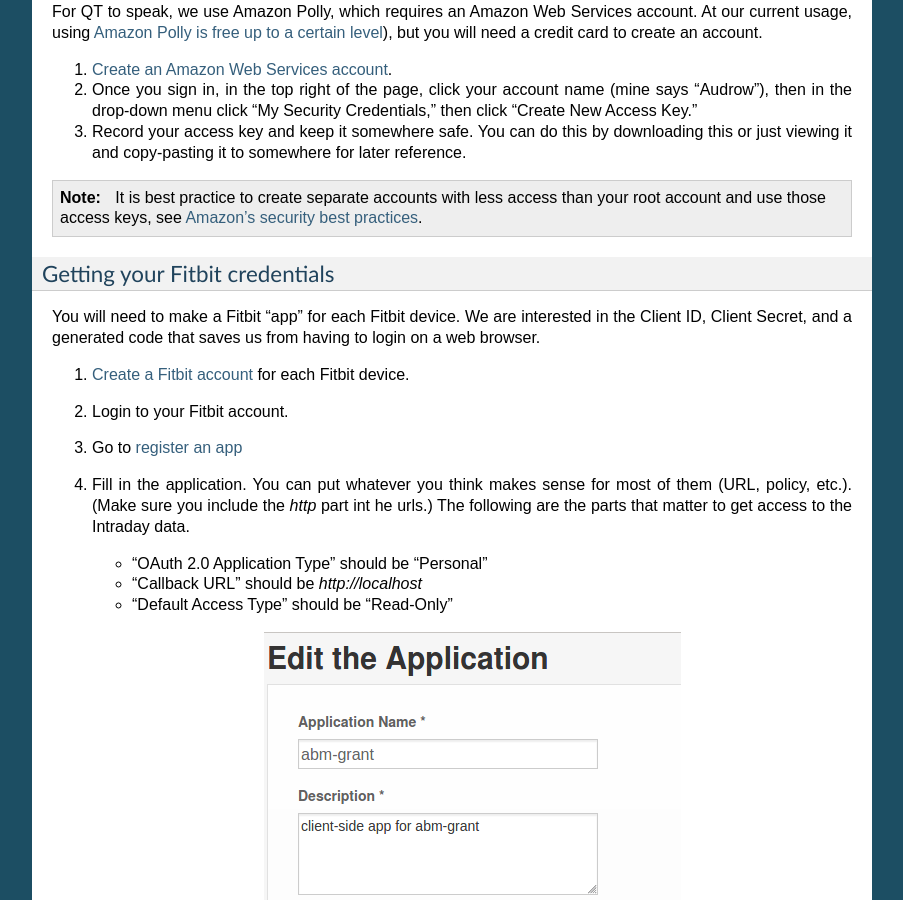
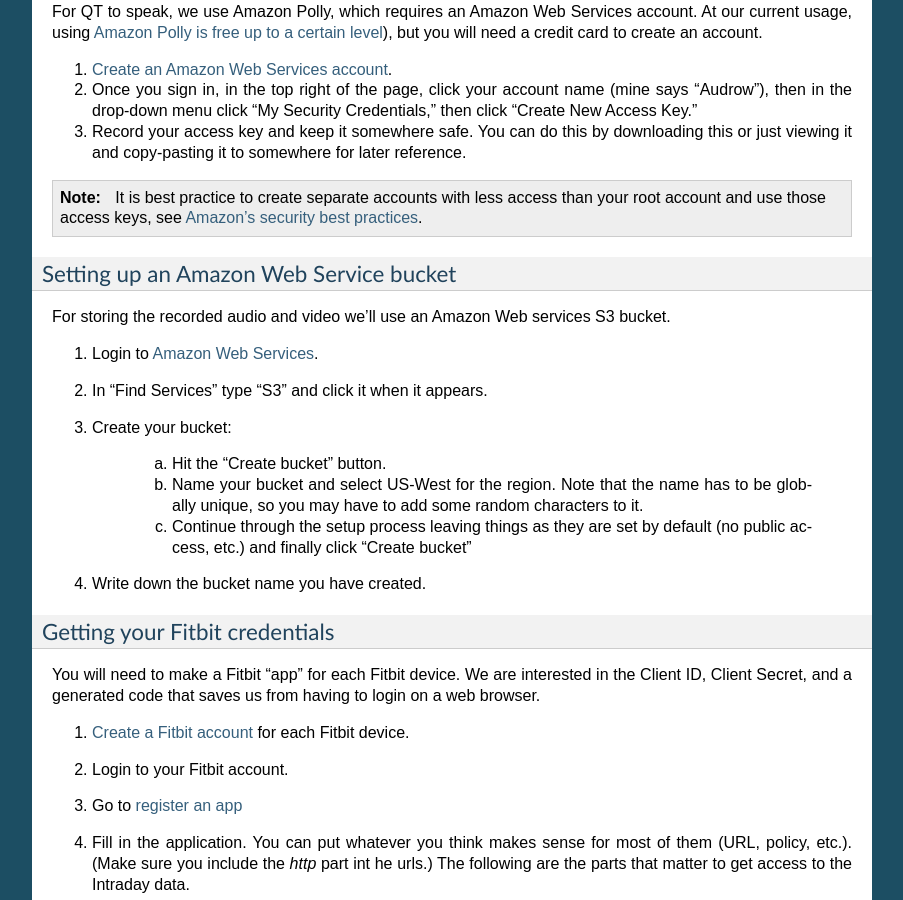
Before and after one commit to robotpt/abm-setup, a Sphinx documentation site: the page built from docs/setup.rst, in a window 1280 px wide and 900 px high, scrolled down 5003 px. Shown: the whole window, without its empty margins (198-1101 px from the left). Built offline with Sphinx 7.4.7, drawn with Linux system fonts in a browser that asks for light colours; some of the changed text lies outside the part shown.

Commit message:
Add instructions for setting up AWS bucket

```diff
--- a/docs/setup.rst
+++ b/docs/setup.rst
@@ -200,6 +200,25 @@ For QT to speak, we use Amazon Polly, which requires an Amazon Web Services acco
 
     It is best practice to create separate accounts with less access than your root account and use those access keys, see `Amazon's security best practices <https://aws.amazon.com/blogs/security/getting-started-follow-security-best-practices-as-you-configure-your-aws-resources/>`_.
 
+Setting up an Amazon Web Service bucket
+^^^^^^^^^^^^^^^^^^^^^^^^^^^^^^^^^^^^^^^
+
+For storing the recorded audio and video we'll use an Amazon Web services S3 bucket.
+
+1. Login to `Amazon Web Services`_.
+
+2. In "Find Services" type "S3" and click it when it appears.
+
+3. Create your bucket:
+
+    a. Hit the "Create bucket" button.
+
+    b. Name your bucket and select US-West for the region.  Note that the name has to be globally unique, so you may have to add some random characters to it.
+
+    c. Continue through the setup process leaving things as they are set by default (no public access, etc.) and finally click "Create bucket"
+
+4. Write down the bucket name you have created.
+
 Getting your Fitbit credentials
 ^^^^^^^^^^^^^^^^^^^^^^^^^^^^^^^
 
@@ -330,7 +349,12 @@ Setting up our interaction
 
         cd ~/abm-setup/docker
 
-    b. Run the :code:`docker.sh` script with the :code:`setup` option::
+    b. Open the file called :code:`Dockerfile` and replace the name of the bucket exposed with the name of your Amazon Web Services bucket at the bottom of the file.  The line should, look similar to the following::
+
+        ENV AWS_BUCKET_NAME <your aws bucket's name>
+
+
+    c. Run the :code:`docker.sh` script with the :code:`setup` option::
 
         bash docker.sh setup
 
@@ -338,9 +362,9 @@ Setting up our interaction
 
         I did have an error occur during this command one of the times I was setting it up.  It might have been a network issue.  I ran it again and it succeeded.  If you have trouble here let me know.
 
-    c. Enter your Fitbit and Amazon Web Services credentials as prompted.
+    d. Enter your Fitbit and Amazon Web Services credentials as prompted.
 
-    d. You will then be shown the URLs where the tablet GUI will be hosted.  There will be a few of them.  We want one that starts with "192", rather than "127" or "10", because it will accept connections from other devices on the local network.  Write down the relevant address.
+    e. You will then be shown the URLs where the tablet GUI will be hosted.  There will be a few of them.  We want one that starts with "192", rather than "127" or "10", because it will accept connections from other devices on the local network.  Write down the relevant address.
 
         .. figure:: images/start_gui_server.png
             :align: center
@@ -351,7 +375,7 @@ Setting up our interaction
 
             If you don't see an address with "192" at the beginning, try changing QT to a different wireless network.
 
-     e. Hit Ctrl+C to close the container.
+     f. Hit Ctrl+C to close the container.
 
 6. Run the interaction:
 
```
